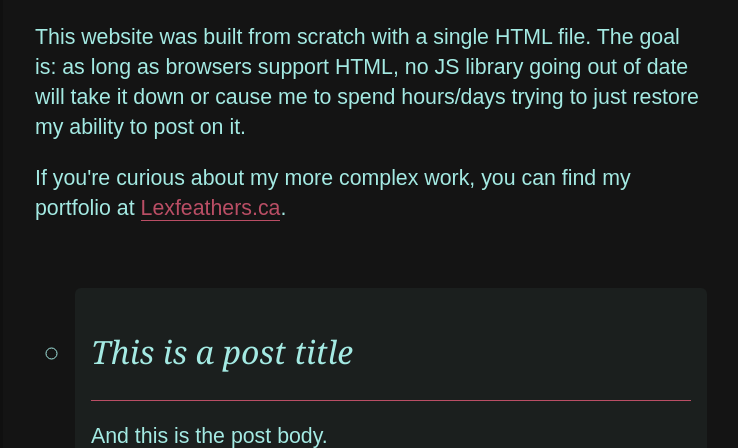
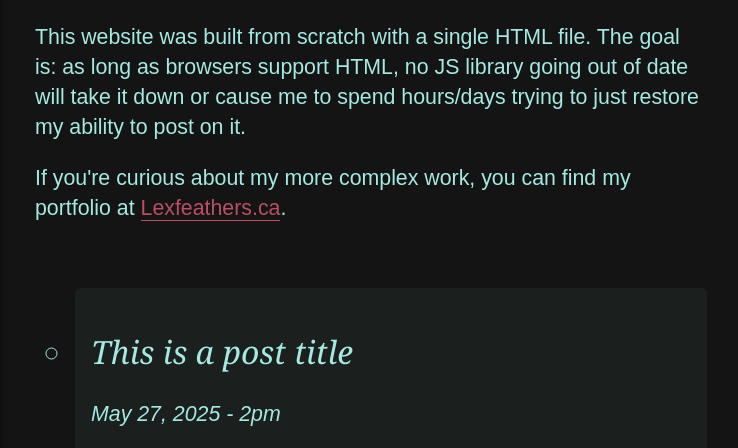
Before and after one commit to lexfeathers/tinysite, a plain HTML site: page index.html in a window 1280 px wide. Shown: the part 371-819 px from the top of the page, without its empty margins (269-1007 px from the left). Drawn offline with Linux system fonts and the light colour scheme; a web font is replaced by a local one.

Commit message:
Added time to posts

```diff
--- a/index.html
+++ b/index.html
@@ -137,6 +137,7 @@
                 <ul>
                     <!-- <li>
                         <h2>This is a "post"</h2>
+                        <p><i><time datetime="May 27, 2025 14:00">May 27, 2025 - 2pm</time></i></p>
                         <hr>
                         <p>
                             And this is the body of that post.
@@ -144,6 +145,7 @@
                     </li>                     -->
                     <li>
                         <h2>This is a post title</h2>
+                        <p><i><time datetime="May 27, 2025 14:00">May 27, 2025 - 2pm</time></i></p>
                         <hr>
                         <p>
                             And this is the post body.
```
